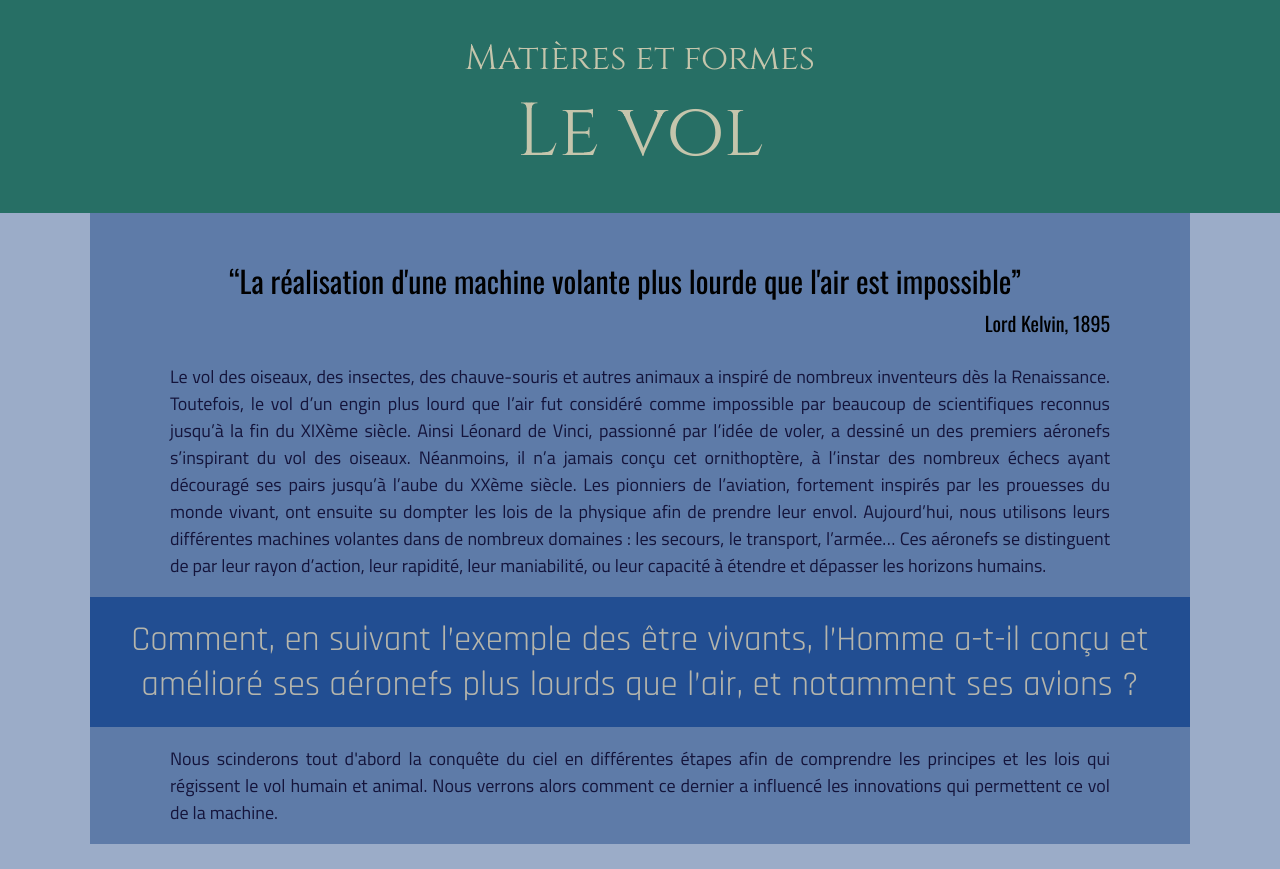
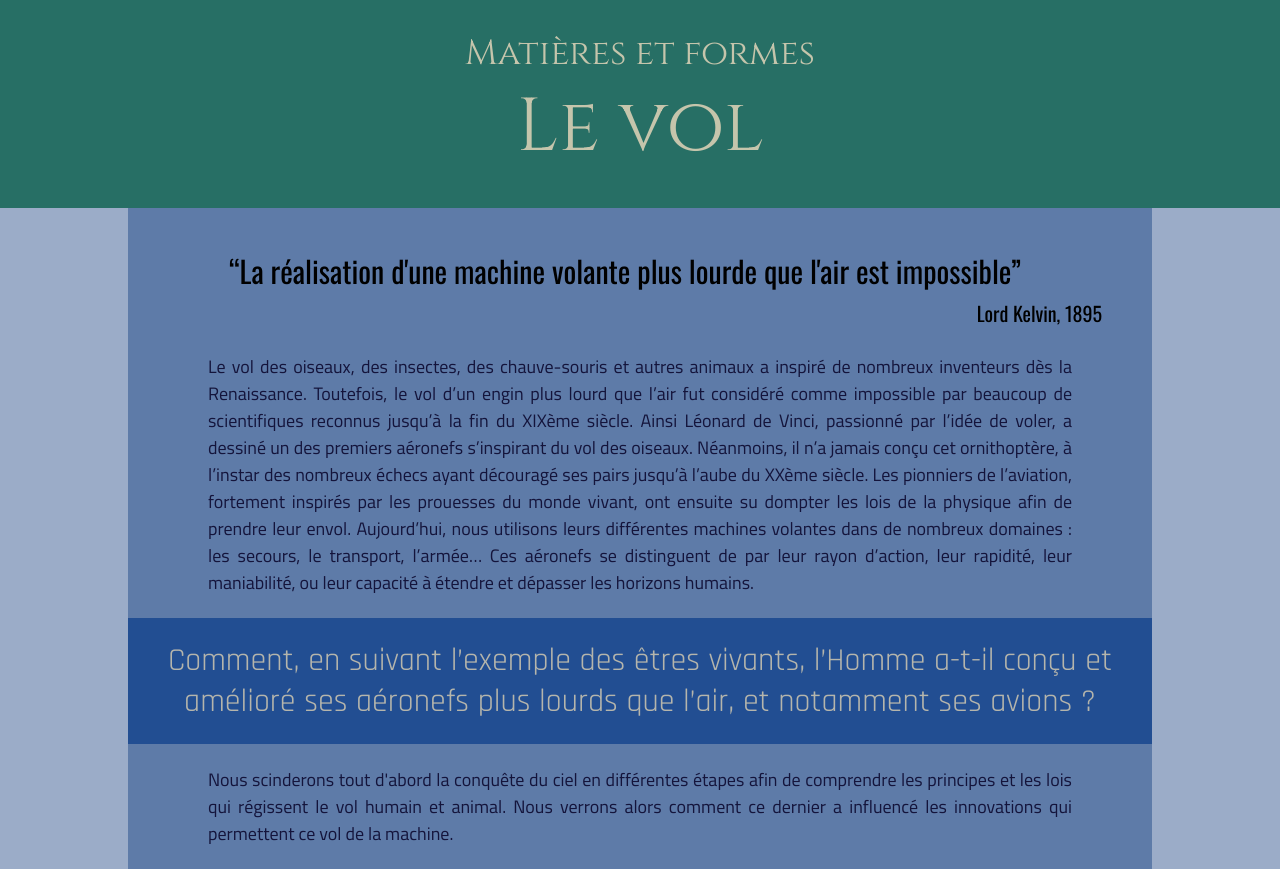
Before and after one commit to fataly27/tpelevol, a plain HTML site: page index.html in a window 1280 px wide. Before the commit the page ends 844 px from the top, so only its background shows below. Drawn offline with nearby package versions, Linux system fonts and the light colour scheme.

Commit message:
Ajustements divers

```diff
--- a/index.html
+++ b/index.html
@@ -29,7 +29,7 @@
 					Aujourd’hui, nous utilisons leurs différentes machines volantes dans de nombreux domaines : les secours, le transport, l’armée… Ces aéronefs se distinguent de par leur rayon d’action, leur rapidité, leur maniabilité, ou leur capacité à étendre et dépasser les horizons humains.
 				</p>
 			</header>
-			<div id="problematique">Comment, en suivant l’exemple des être vivants, l’Homme a-t-il conçu et amélioré ses aéronefs plus lourds que l’air, et notamment ses avions ?</div>
+			<div id="problematique"><p>Comment, en suivant l’exemple des êtres vivants, l’Homme a-t-il conçu et amélioré ses aéronefs plus lourds que l’air, et notamment ses avions ?</p></div>
 			<header>
 				<p>
 					Nous scinderons tout d'abord la conquête du ciel en différentes étapes afin de comprendre les principes et les lois qui régissent le vol humain et animal. Nous verrons alors comment ce dernier a influencé les innovations qui permettent ce vol de la machine.
--- a/style.css
+++ b/style.css
@@ -8,19 +8,20 @@ body
 {
 	display: inline-block;
 	width: 100%;
-	max-width: 1100px;
+	max-width: 1024px;
 	padding-top: 15px;
 
 	background-color: #5E7BA8;
 }
 header
 {
-	margin: 0px 80px 0px 80px;
+	margin: 0px 50px 0px 50px;
 }
 
 #the-title
 {
 	margin: 0;
+	padding: 30px 0px 30px 0px;
 	background-color: #276F65;
 	display: inline-block;
 	width: 100%;
@@ -29,7 +30,7 @@ header
 
 .quotation
 {
-	margin: 30px 0px 60px 0px;
+	margin: 25px 0px 60px 0px;
 }
 q
 {
@@ -54,35 +55,38 @@ p
 	font-size: 18px;
 	color: #14143B;
 	text-align: justify;
+
+	margin: 22px 30px 22px 30px;
 }
 
 h1, h2, h3
 {
 	font-family: 'Cinzel', serif;
 	color: #C5C5AC;
+	margin: 0;
 }
 h1
 {
 	font-weight: normal;
 	font-size: 75px;
-	margin-top: 0;
-	margin-bottom: 30px;
 }
 h3
 {
 	font-weight: normal;
 	font-size: 35px;
-	margin-bottom: 0;
 }
 #problematique
 {
 	display: inline-block;
 	width: 100%;
-	padding: 20px 0px 20px 0px;
 	background-color: #224E92;
-
+}
+#problematique p
+{
 	font-weight: normal;
 	font-family: 'Rajdhani', serif;
-	font-size: 35px;
+	font-size: 32px;
 	color: #B5B5AC;
+
+	text-align: center;
 }
```
